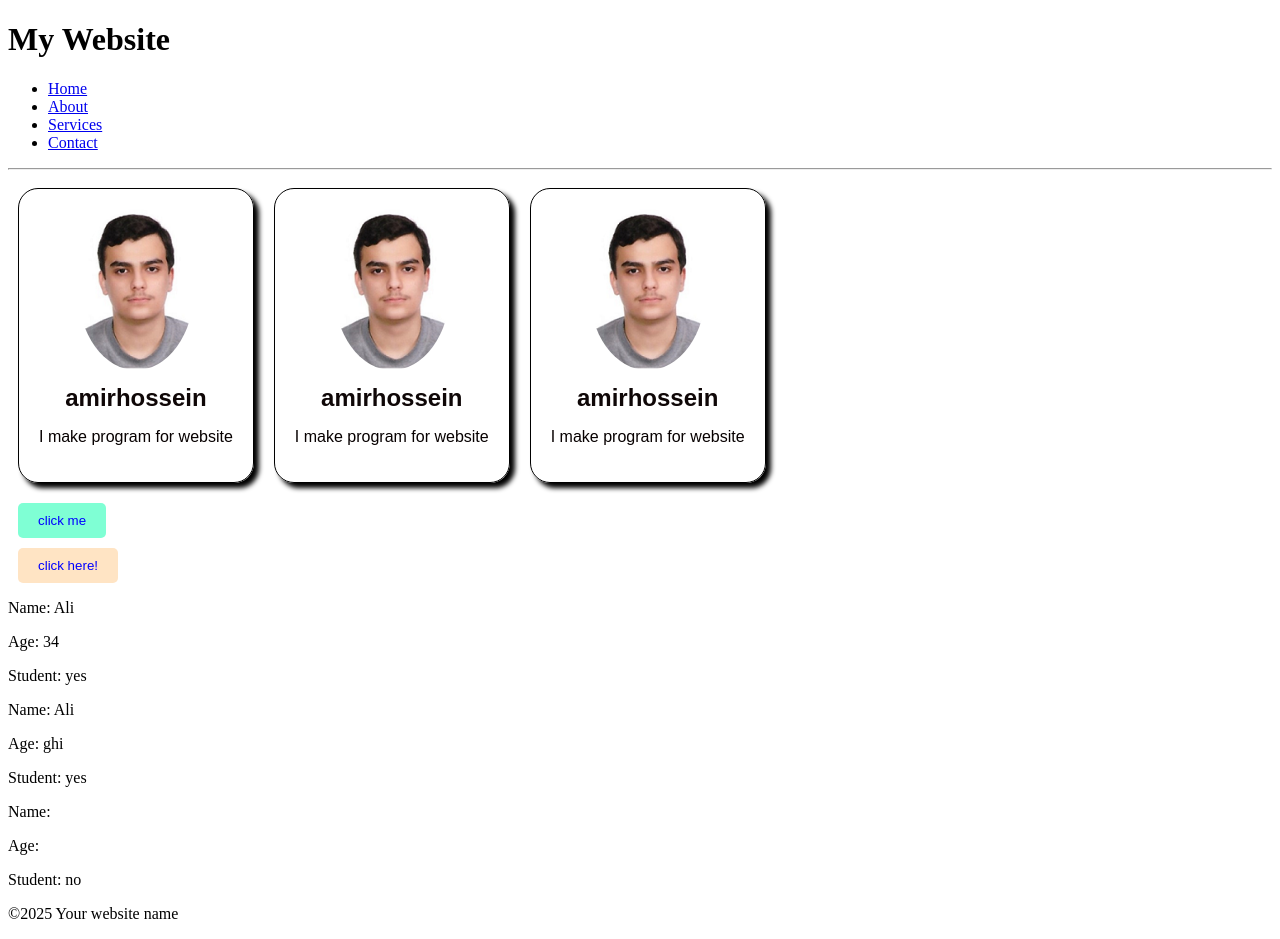
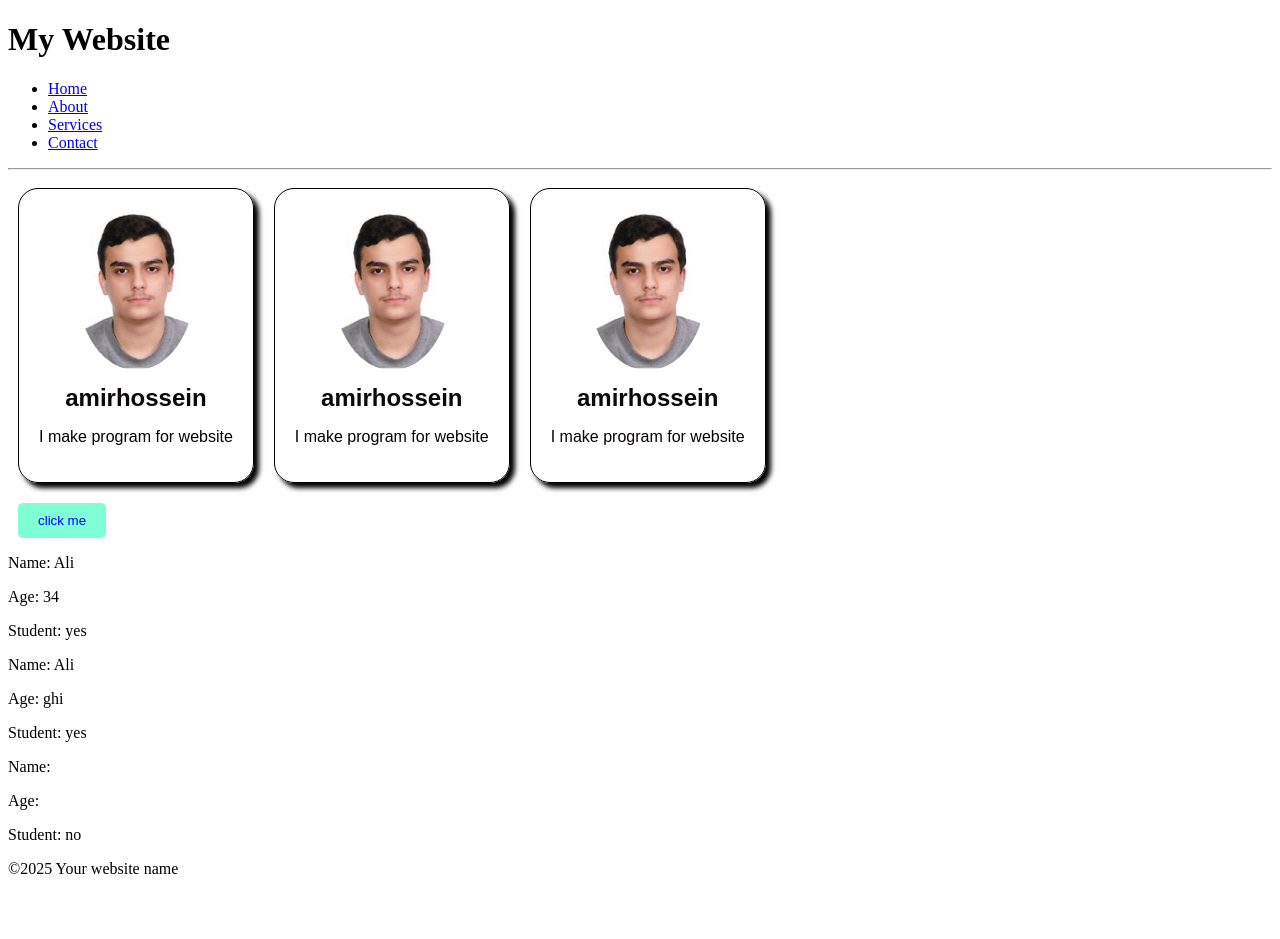
Before and after one commit to amirhoprogrammer/my-react-bro, a React (Vite) app: page / in a window 1280 px wide. After the commit the page ends 894 px from the top, so only its background shows below. Built offline with nearby package versions, Linux system fonts and the light colour scheme.

Commit message:
edit props

```diff
--- a/src/App.jsx
+++ b/src/App.jsx
@@ -17,7 +17,7 @@ function App() {
       <Card />
       <Card />
       <Button1 />
-      <Button2 />
+      {/* <Button2 />*/}
       <Student name="Ali" age={34} isStudent={true} />
       <Student name="Ali" age="ghi" isStudent={true} />
       <Student />
```
